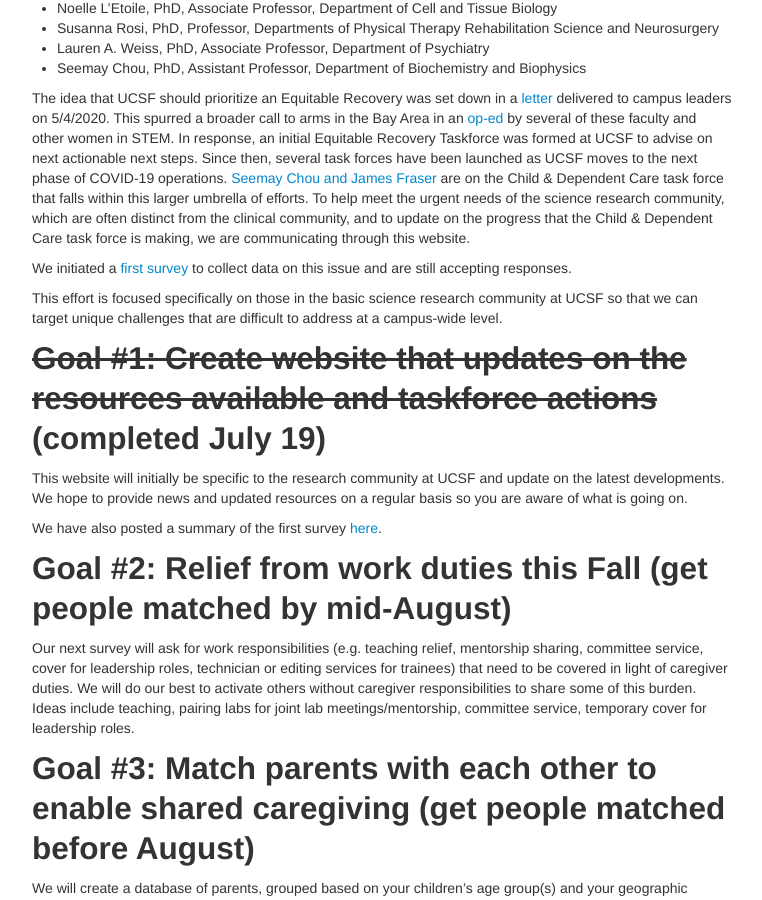
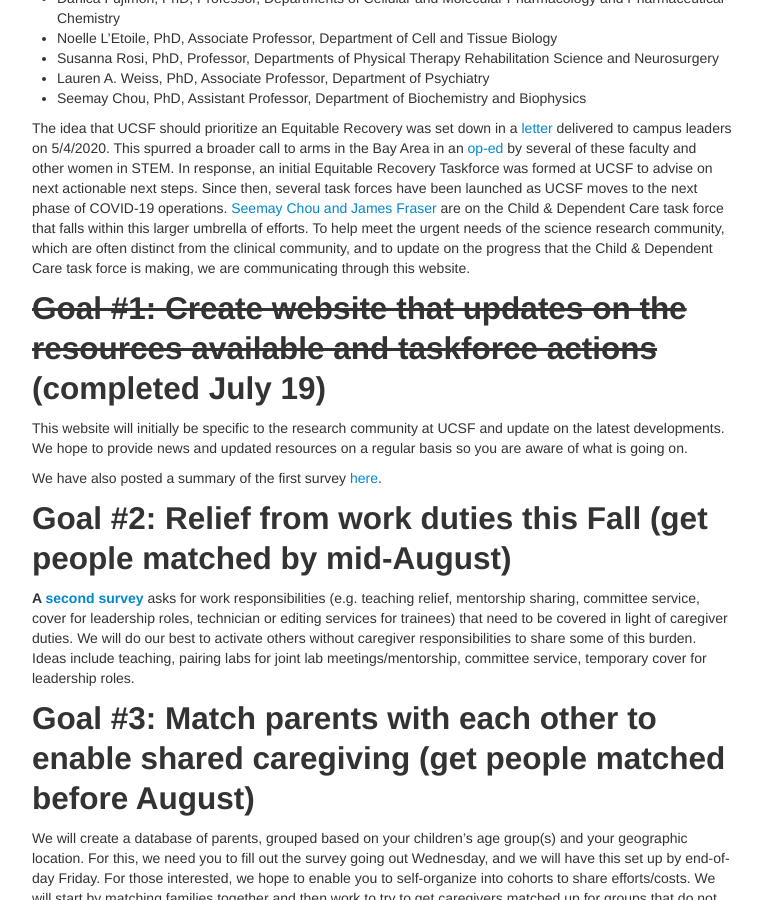
Before and after one commit to fraserlab/sci-dependentcare, a Jekyll site: the page built from index.md, in a window 1280 px wide and 900 px high, scrolled down 744 px. Shown: the whole window, without its empty margins (258-1020 px from the left). Built offline with Jekyll 4.4.1, drawn with Linux system fonts in a browser that asks for light colours; some of the changed text lies outside the part shown.

Commit message:
slight reorg

```diff
--- a/index.md
+++ b/index.md
@@ -28,9 +29,6 @@ Building on the intial work by
 
 The idea that UCSF should prioritize an Equitable Recovery was set down in a [letter](https://docs.google.com/document/d/1hyuL_n6lnId7bi0sOwUi0FYE5cyNfYE41ohybmYY6XQ/edit) delivered to campus leaders on 5/4/2020. This spurred a broader call to arms in the Bay Area in an [op-ed](https://www.sfchronicle.com/opinion/openforum/article/Enabling-economic-and-equitable-recovery-in-the-15293604.php) by several of these faculty and other women in STEM. In response, an initial Equitable Recovery Taskforce was formed at UCSF to advise on next actionable next steps. Since then, several task forces have been launched as UCSF moves to the next phase of COVID-19 operations. [Seemay Chou and James Fraser](mailto:seemayandjames@fraserlab.com) are on the Child & Dependent Care task force that falls within this larger umbrella of efforts. To  help meet the urgent needs of the science research community, which are often distinct from the clinical community, and to update on the progress that the Child & Dependent Care task force is making, we are communicating through this website.
 
-We initiated a [first survey](https://docs.google.com/forms/d/e/1FAIpQLSeZ63IWCKnT_Wydq5tWcjA5qQVQ4DM9Z1pDhjgFRDm2j1QznA/viewform) to collect data on this issue and are still accepting responses.
-
-This effort is focused specifically on those in the basic science research community at UCSF so that we can target unique challenges that are difficult to address at a campus-wide level.
 
 ## ~~Goal #1: Create website that updates on the resources available and taskforce actions~~ (completed July 19)
 
@@ -40,7 +38,7 @@ We have also posted a summary of the first survey [here](/pages/survey.html).
 
 ## Goal #2: Relief from work duties this Fall (get people matched by mid-August)
 
-Our next survey will ask for work responsibilities (e.g. teaching relief, mentorship sharing, committee service, cover for leadership roles, technician or editing services for trainees) that need to be covered in light of caregiver duties. We will do our best to activate others without caregiver responsibilities to share some of this burden. Ideas include teaching, pairing labs for joint lab meetings/mentorship, committee service, temporary cover for leadership roles.
+**A [second survey](https://forms.gle/Z6uJP9XYiVPhvSLb6)**  asks for work responsibilities (e.g. teaching relief, mentorship sharing, committee service, cover for leadership roles, technician or editing services for trainees) that need to be covered in light of caregiver duties. We will do our best to activate others without caregiver responsibilities to share some of this burden. Ideas include teaching, pairing labs for joint lab meetings/mentorship, committee service, temporary cover for leadership roles.
 
 ## Goal #3: Match parents with each other to enable shared caregiving (get people matched before August)
 
```
Also changed, not shown: other parts of index.md (+2 -1 lines).
